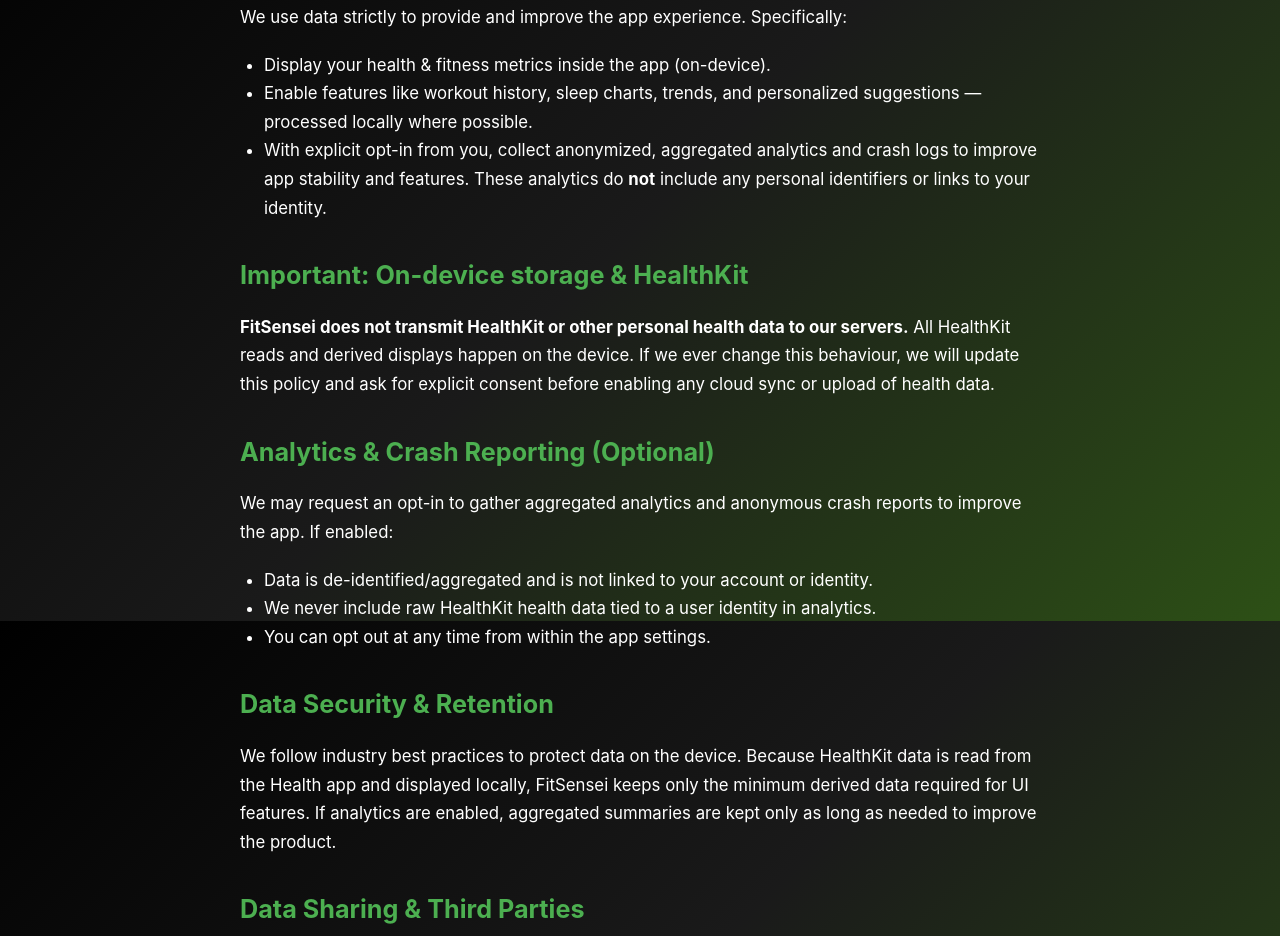
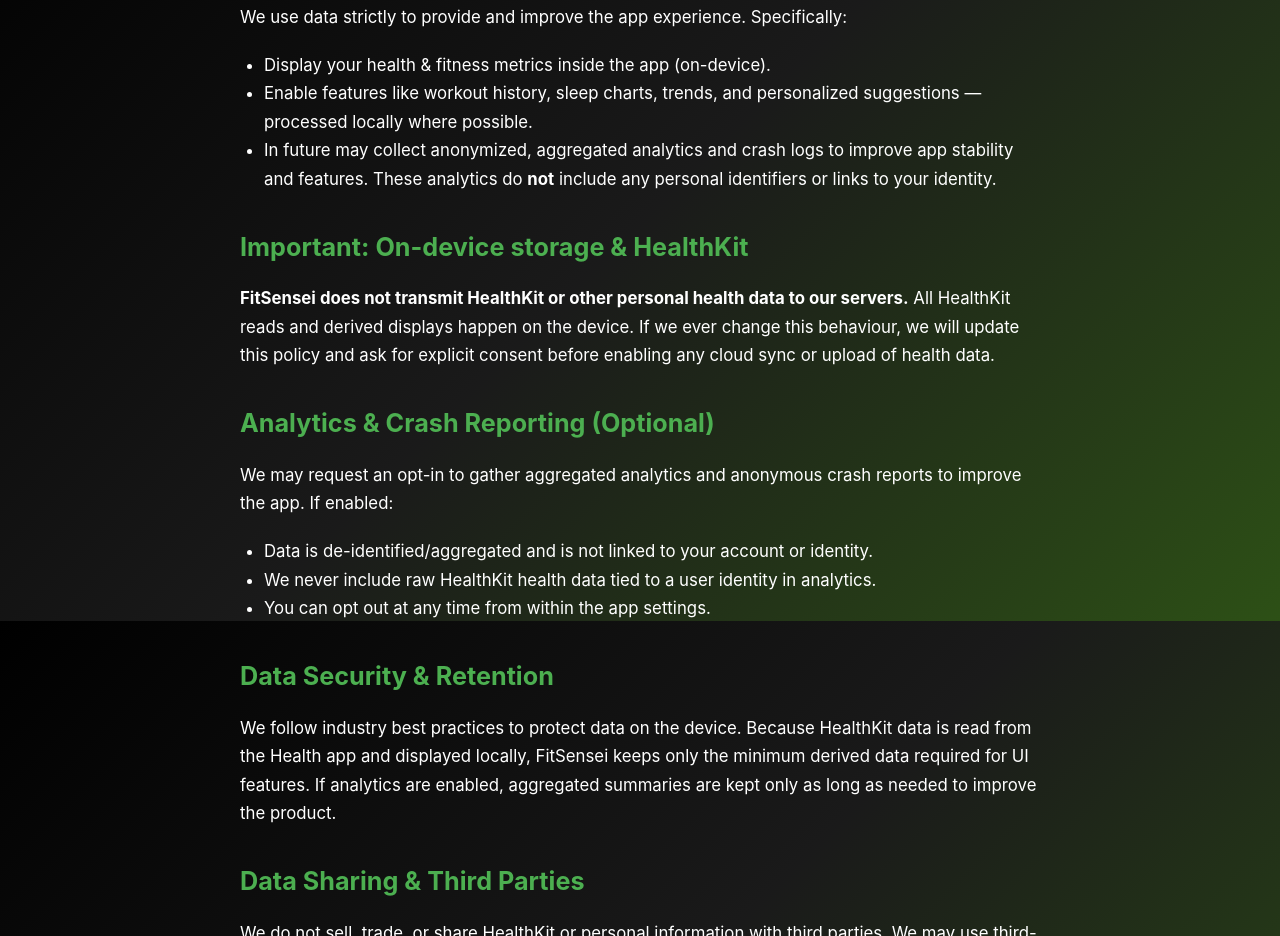
Before and after one commit to cypher-naman/cyphix, a plain HTML site: page privacy.html in a window 1280 px wide. Shown: the part 979-1915 px from the top of the page. Drawn offline with Linux system fonts and the light colour scheme.

Commit message:
home page updated

```diff
--- a/privacy.html
+++ b/privacy.html
@@ -141,7 +141,7 @@
         <ul>
             <li>Display your health & fitness metrics inside the app (on-device).</li>
             <li>Enable features like workout history, sleep charts, trends, and personalized suggestions — processed locally where possible.</li>
-            <li>With explicit opt-in from you, collect anonymized, aggregated analytics and crash logs to improve app stability and features. These analytics do <strong>not</strong> include any personal identifiers or links to your identity.</li>
+            <li>In future may collect anonymized, aggregated analytics and crash logs to improve app stability and features. These analytics do <strong>not</strong> include any personal identifiers or links to your identity.</li>
         </ul>
 
         <h2>Important: On-device storage & HealthKit</h2>
```
Also changed, not shown: 1 other file.
